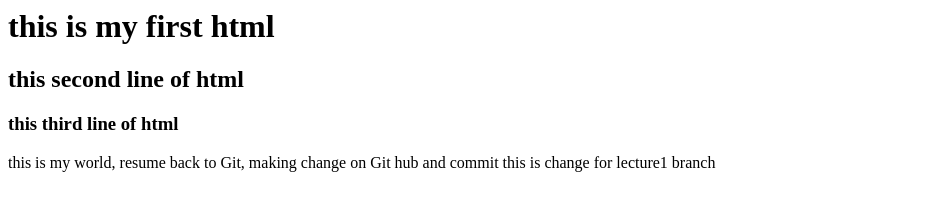
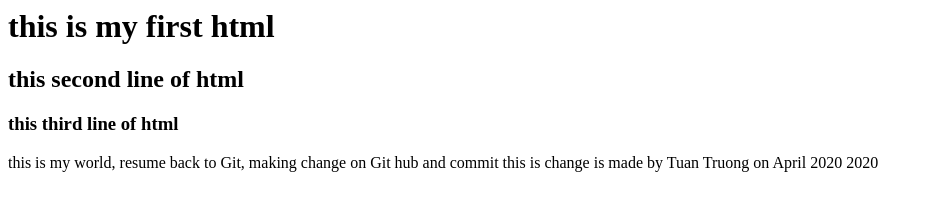
Before and after one commit to truongt2002/lecture0, a plain HTML site: page hello.html in a window 1280 px wide. Shown: the whole page, without its empty margins (0-932 px from the left). Drawn offline with Linux system fonts and the light colour scheme.

Commit message:
Make a change on April 20 2020

```diff
--- a/hello.html
+++ b/hello.html
@@ -9,7 +9,7 @@
     <h2>this second line of html</h2>
     <h3>this third line of html</h3>
     this is my world, resume back to Git, making change on Git hub and commit
-    this is change for lecture1 branch
+    this is change is made by Tuan Truong on April 2020 2020
 
 </body>
 </html>
```
